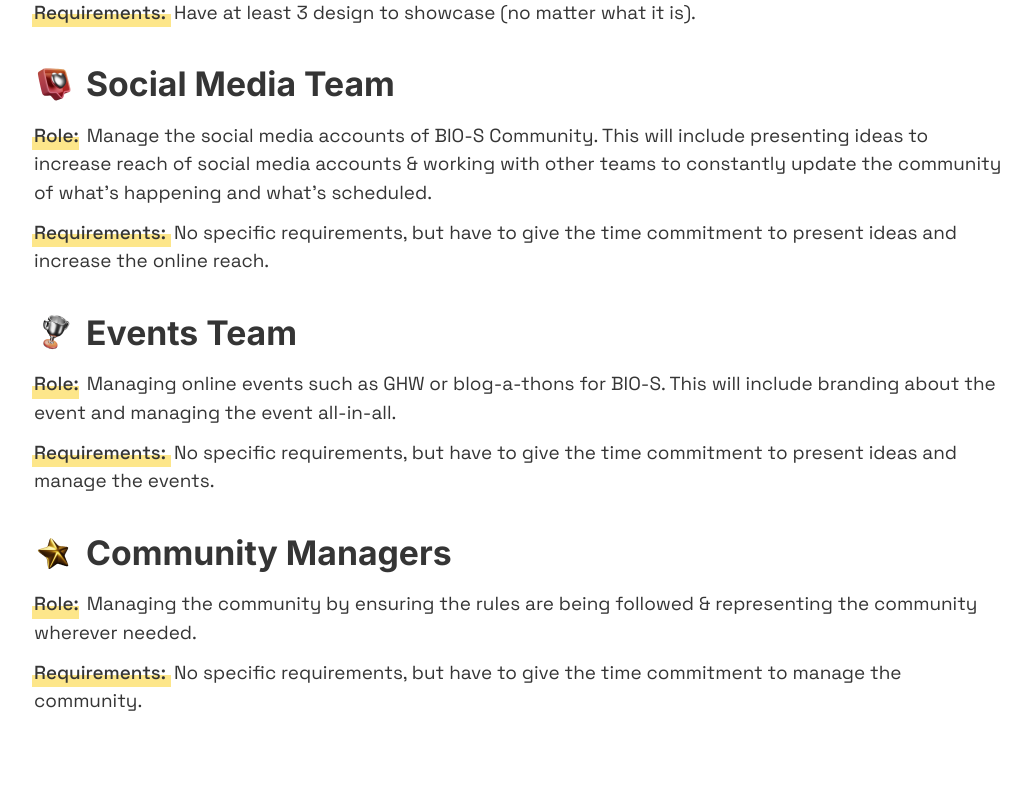
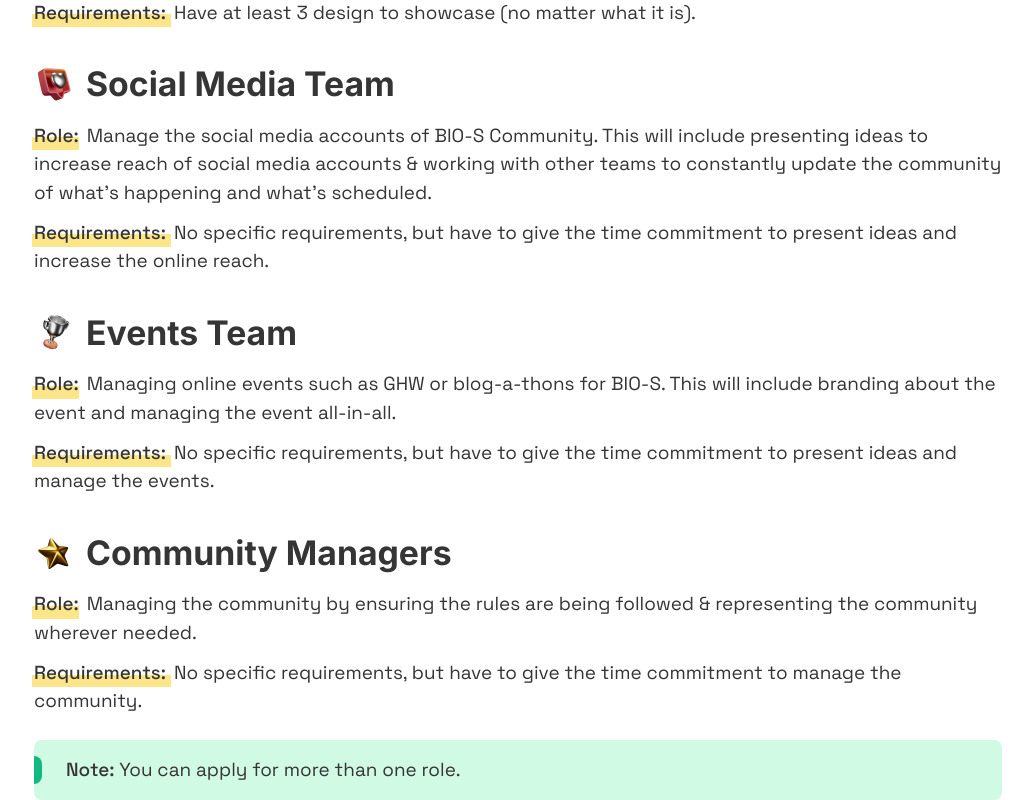
Before and after one commit to bios-community/recruitment, a React (Create React App) app: page / in a window 1280 px wide. Shown: the part 2548-3348 px from the top of the page, without its empty margins (122-1155 px from the left). Before the commit the page ends 3264 px from the top, so only its background shows below. Built offline with nearby package versions, Linux system fonts and the light colour scheme.

Commit message:
fix: added notes section in openPositions

```diff
--- a/src/components/OpenPositions/OpenPositions.js
+++ b/src/components/OpenPositions/OpenPositions.js
@@ -9,6 +9,7 @@
 import TitleH2 from '../TitleH2/TitleH2'
 import Paragraph from '../Paragraph/Paragraph'
 import OpenRole from '../OpenRole/OpenRole'
+import Note from '../Note/Note'
 
 function OpenPositions () {
 
@@ -57,6 +58,10 @@
                 text="We are currently looking for members for the following teams."
             />
             <div className="open_role">{openPositionsElements}</div>
+            <Note
+                type="success"
+                text="You can apply for more than one role."
+            />
         </section>
     )
 }
```
